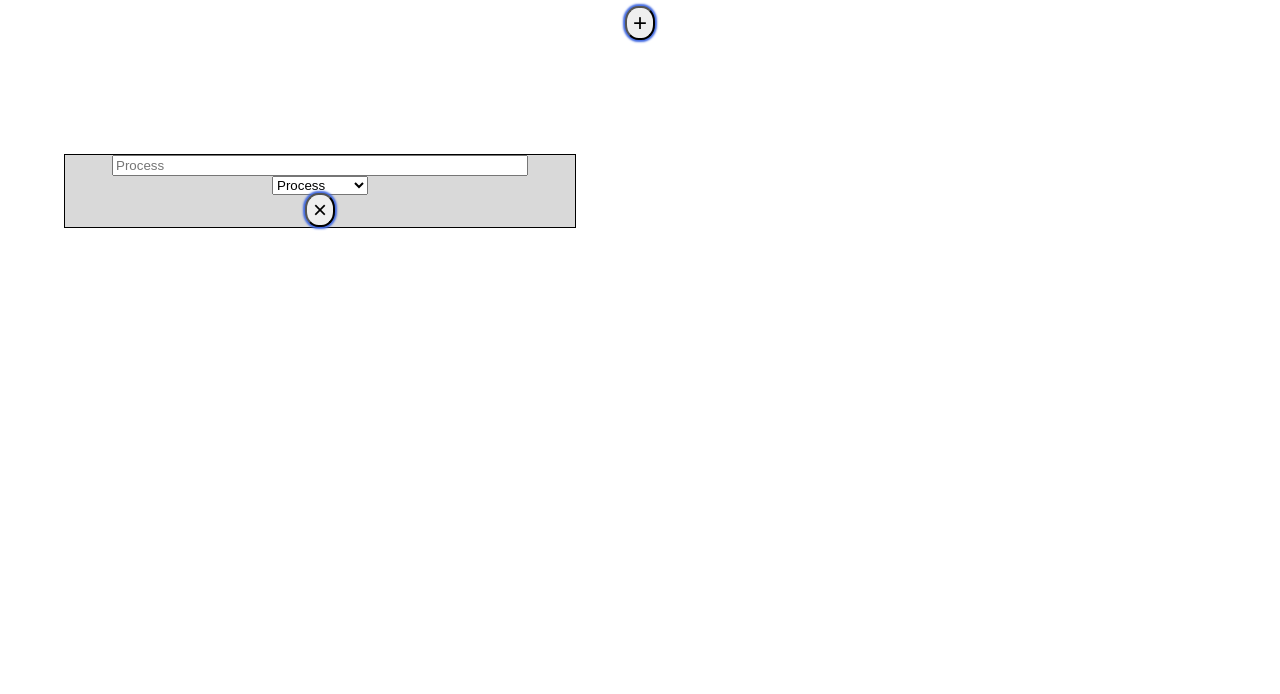
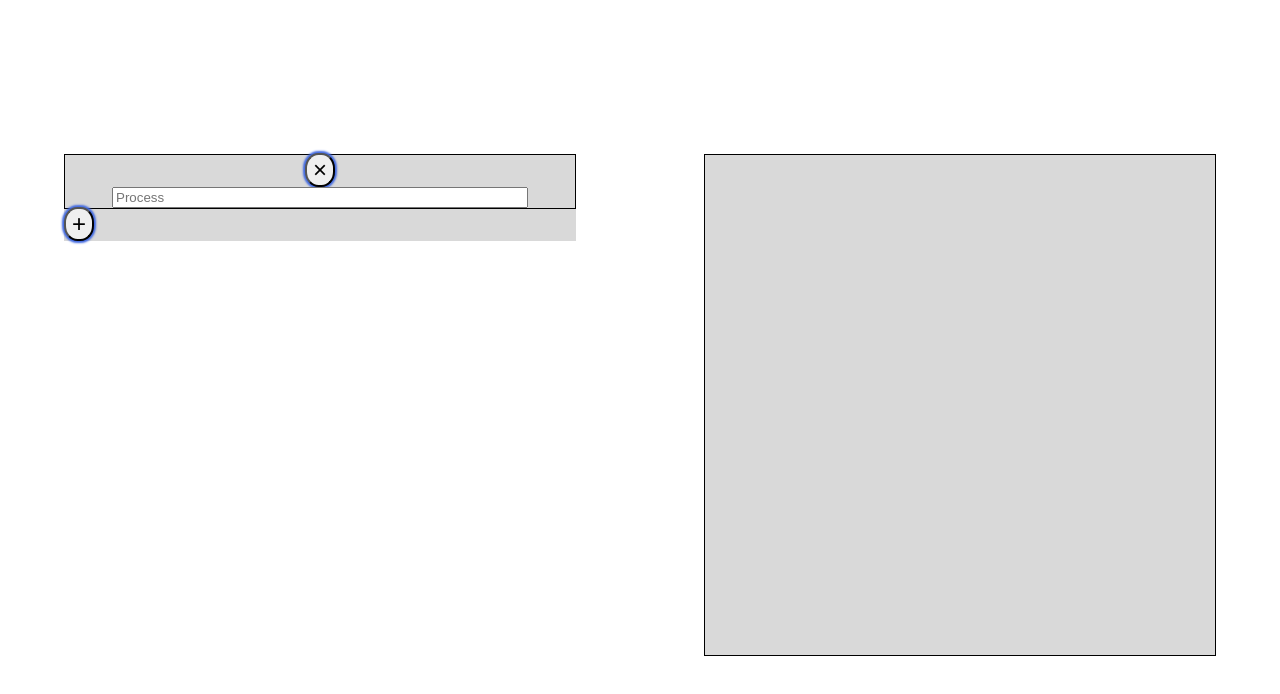
Before and after one commit to LullabyOfLies/NassiPy, a website: page NassiPy/src/main.html in a window 1280 px wide. Drawn offline with Linux system fonts and the light colour scheme.

Commit message:
python placeholder divison update

```diff
--- a/NassiPy/src/main.html
+++ b/NassiPy/src/main.html
@@ -8,18 +8,16 @@
   <div class="container">
     <div id="process-container">
       <div class="process-symbol">
+        <button class="delete-process">&times;</button>
         <input type="text" placeholder="Process">
-        <select class="symbol-type">
-          <option value="process">Process</option>
-          <option value="decision">Decision</option>
-          <option value="input-output">Input/Output</option>
-          <option value="connector">Connector</option>
-        </select>
-        <button class="delete-process">&times;</button>
       </div>
+      <button id="add-process">+</button>
 
     </div>
-    <button id="add-process">+ </button>
+    <div id="python-container">
+        <output type="text" placeholder="Process">
+    </div>
+
   </div>
   <script src="main.js"></script>
 </body>
--- a/NassiPy/src/style.css
+++ b/NassiPy/src/style.css
@@ -50,6 +50,7 @@ button {
   font-size: 1.5em;
   border-radius: 45%;
   box-shadow: 0px 0px 2px 2px rgb(65, 105, 225);
+
 }
 
 button:hover {
```
